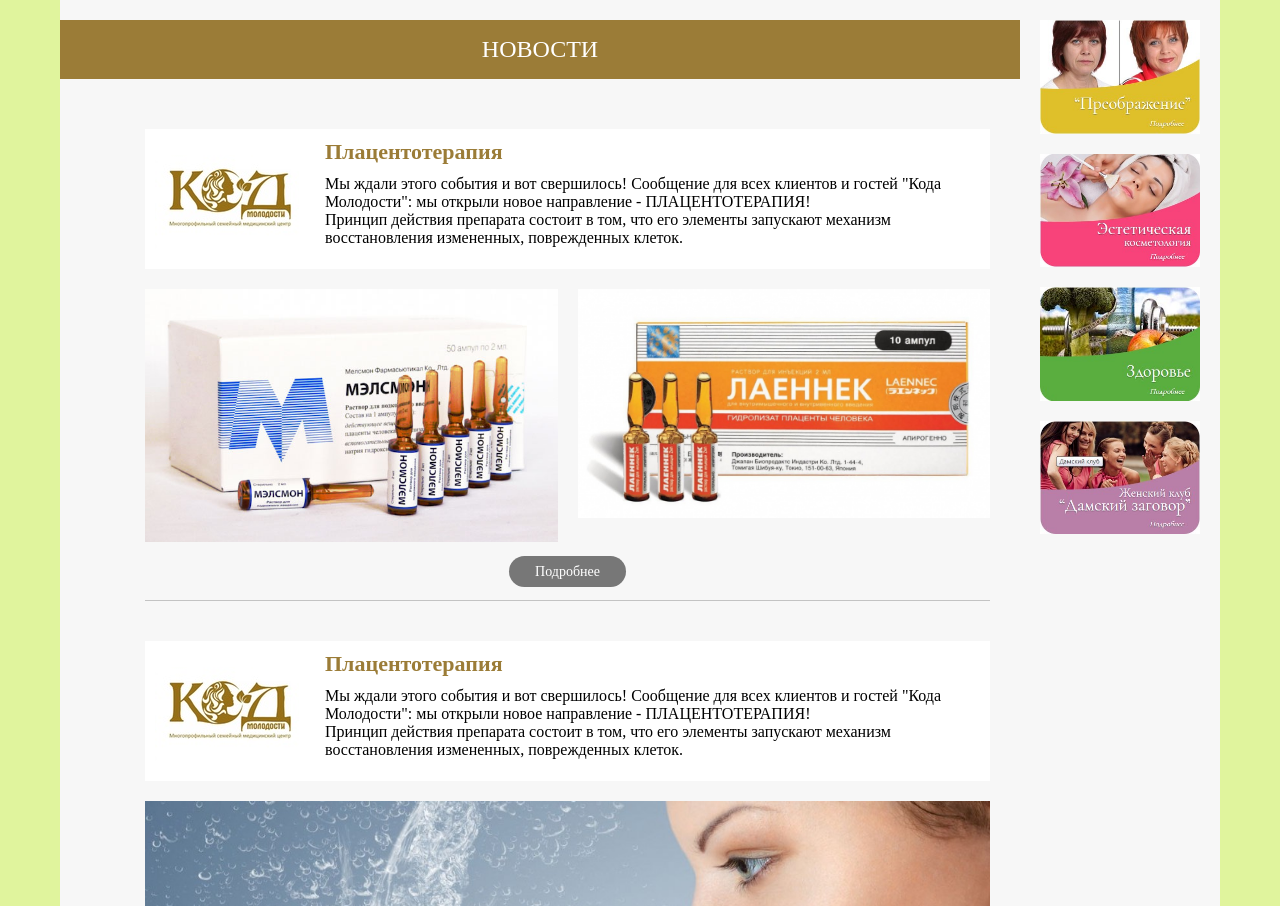
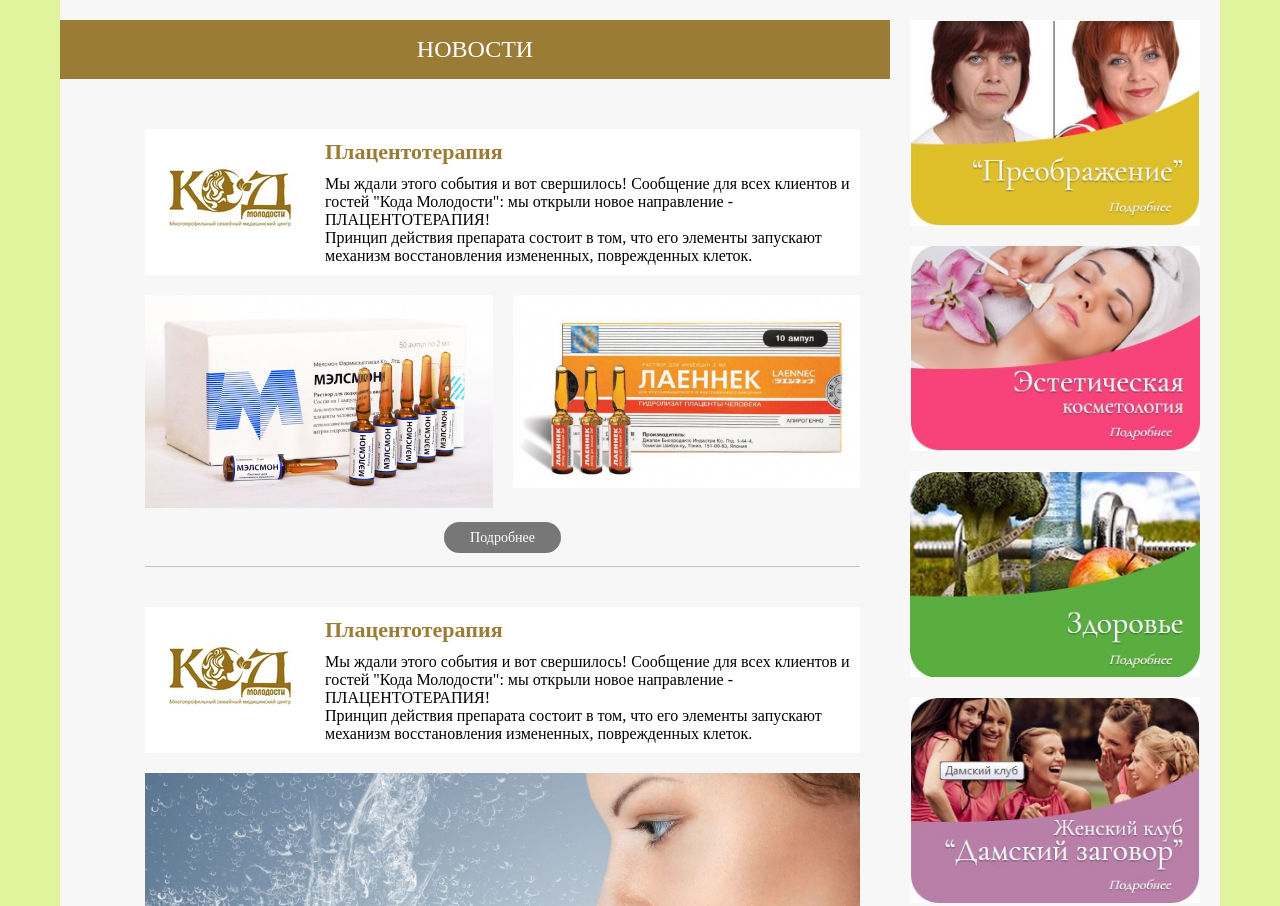
Before and after one commit to antonberlin/kod_molodosti, a website: page index.html in a window 1280 px wide. Shown: the top 906 px of the page. Drawn offline with Linux system fonts and the light colour scheme.

Commit message:
Update style.css

```diff
--- a/style.css
+++ b/style.css
@@ -90,7 +90,7 @@
 
 @media screen and (min-width: 980px) {
 .container_grid{
-	grid-template-columns: 1fr 200px;
+	grid-template-columns: 1fr minmax(330px, 200px);
 }
 .rightcol-blocks{
 
```
